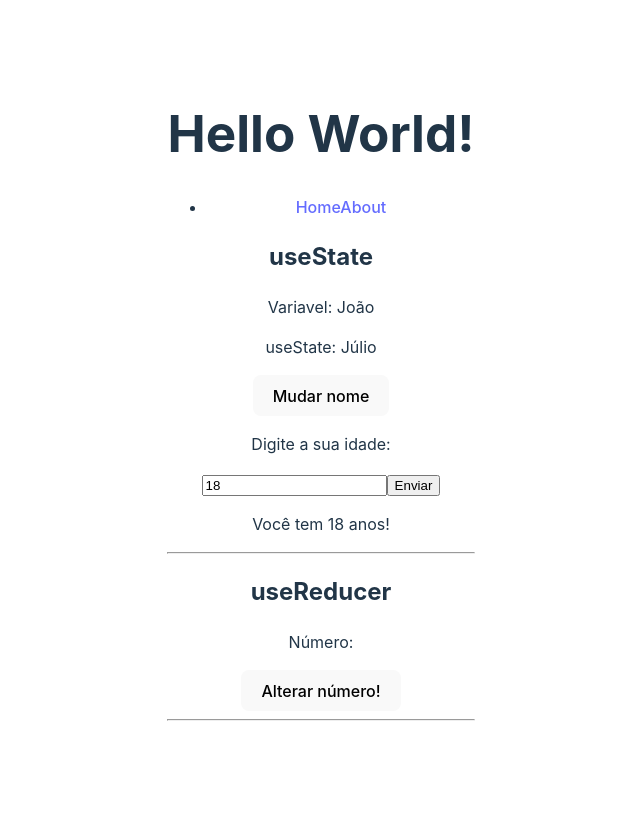
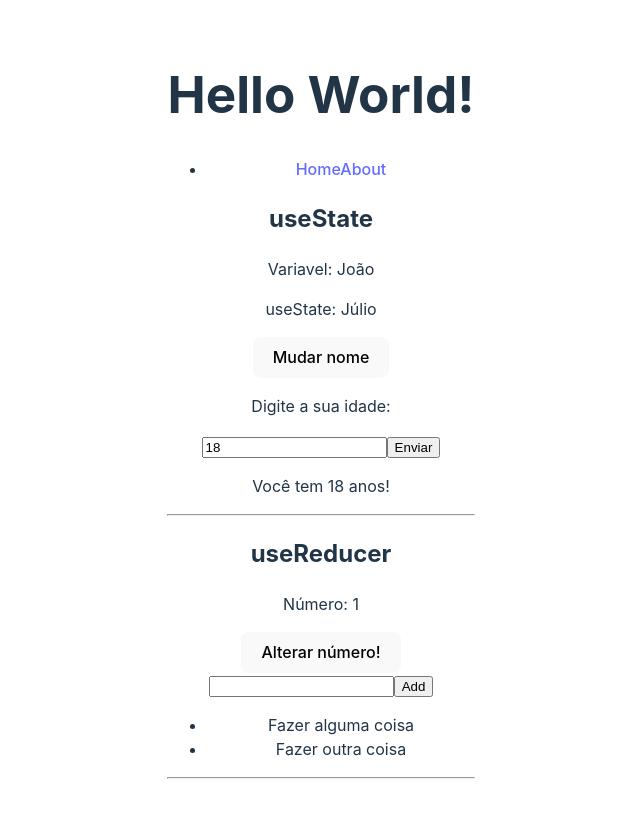
Before and after one commit to MACHADOKING/curso-matheus-battisti, a React (Vite) app in the folder 8 - Hooks - React/Hooks-React/: page / in a window 1280 px wide. Shown: the whole page, without its empty margins (319-959 px from the left). Built offline with nearby package versions, Linux system fonts and the light colour scheme.

Commit message:
Feat: useReducer avanced

```diff
--- a/8 - Hooks - React/Hooks-React/src/components/HookUseReducer.jsx
+++ b/8 - Hooks - React/Hooks-React/src/components/HookUseReducer.jsx
@@ -1,16 +1,68 @@
-import { useReducer } from "react";
+import { useReducer, useState } from "react";
 
 const HookUseReducer = () => {
-  // 1 - começando com o useReducer
+  // 1 - começando com useReducer
   const [number, dispatch] = useReducer((state, action) => {
     return Math.random(state);
-  });
+  }, 1);
+
+  // 2 - avançando no useReducer
+  const initialTasks = [
+    { id: 1, text: "Fazer alguma coisa" },
+    { id: 2, text: "Fazer outra coisa" },
+  ];
+
+  const taskReducer = (state, action) => {
+    switch (action.type) {
+      case "ADD":
+        const newTask = {
+          id: Math.random(),
+          text: taskText,
+        };
+
+        setTaskText("");
+
+        return [...state, newTask];
+
+      case "REMOVE":
+        return state.filter((task) => task.id !== action.id);
+      default:
+        return state;
+    }
+  };
+
+  const [taskText, setTaskText] = useState("");
+  const [tasks, dispatchTask] = useReducer(taskReducer, initialTasks);
+
+  const handleSubmit = (e) => {
+    e.preventDefault();
+    dispatchTask({ type: "ADD" });
+  };
+
+  const removeTask = (id) => {
+    dispatchTask({ type: "REMOVE", id: id });
+  };
 
   return (
     <div>
       <h2>useReducer</h2>
       <p>Número: {number}</p>
       <button onClick={dispatch}>Alterar número!</button>
+      <form onSubmit={handleSubmit}>
+        <input
+          type="text"
+          onChange={(e) => setTaskText(e.target.value)}
+          value={taskText}
+        />
+        <input type="submit" value="Add" />
+      </form>
+      <ul>
+        {tasks.map((task) => (
+          <li key={task.id} onDoubleClick={() => removeTask(task.id)}>
+            {task.text}
+          </li>
+        ))}
+      </ul>
       <hr />
     </div>
   );
```
